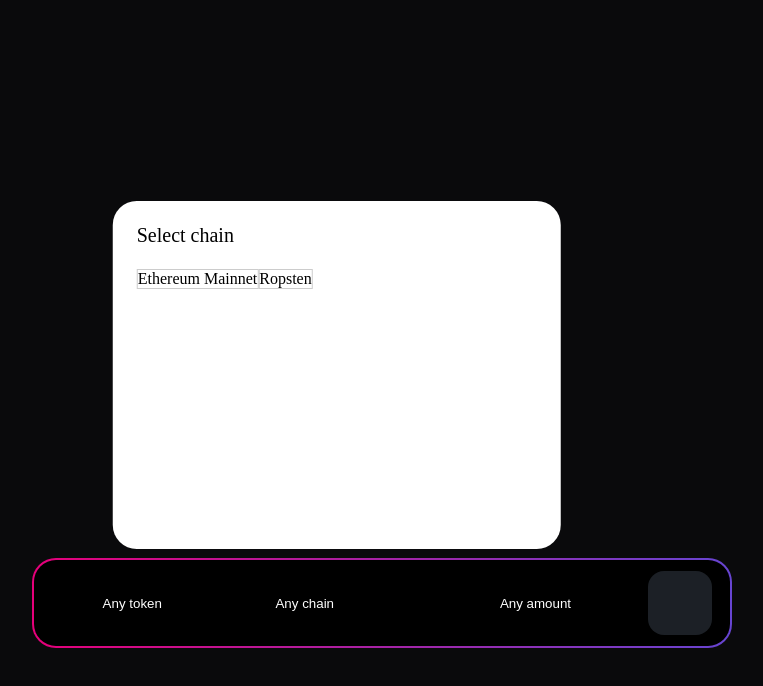
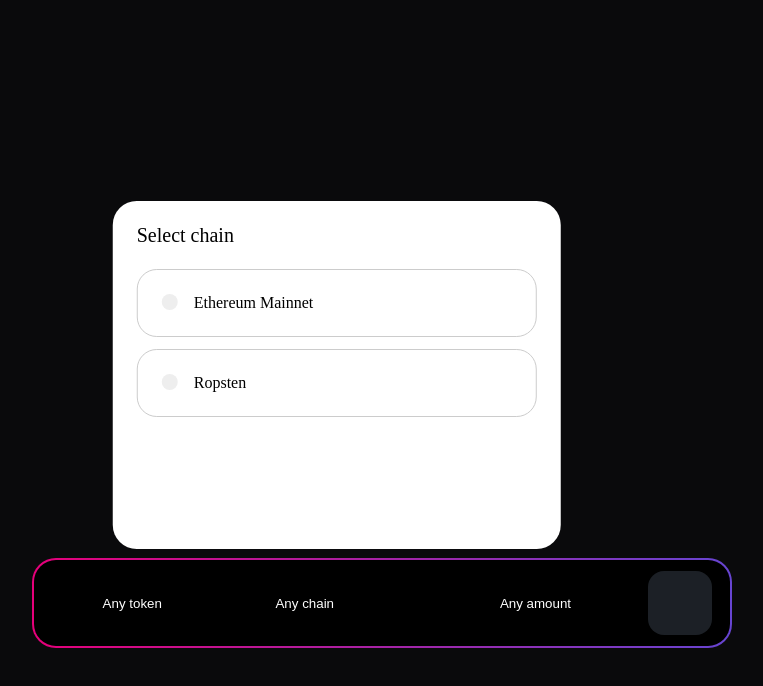
Before and after one commit to anandubajith/polkadex-fe-challenge, a React (Create React App) app: page / in a window 1280 px wide. Both pictures are taken after a click on the button "Any chain". Shown: the top 686 px of the page, without its empty margins (258-1021 px from the left). Built offline with nearby package versions, Linux system fonts and the light colour scheme.

Commit message:
stub amount selector

```diff
--- a/src/components/AmountRangeSelector.js
+++ b/src/components/AmountRangeSelector.js
@@ -1,5 +1,17 @@
+import styled from "styled-components";
+
+function Stepper() {
+    return <h4>TODO</h4>
+}
 export default function AmountRangeSelector({ value, onChange }) {
     return (
-        <h1> todo</h1>
+        <>
+            <div>
+                Max amount <Stepper/>
+            </div>
+            <div>
+                Min amount <Stepper/>
+            </div>
+        </>
     )
 }
--- a/src/components/ChainSelectList.js
+++ b/src/components/ChainSelectList.js
@@ -2,20 +2,34 @@
 
 const CHAINS = [
     'Ethereum Mainnet',
-    'Ropsten'
+    'Ropsten',
 ]
 
 const ChainSelectButton = styled.div`
+    box-sizing: border-box;
+    width: 100%;
+    border-radius: 20px;
+    margin-bottom: 12px;
+    cursor: pointer;
+    padding: 24px;
+    display: flex;
     ${({ active }) => `border: 1px solid  ${active ? '#000' : '#ccc'};`}
+`
+const Dot = styled.div`
+    width: 16px;
+    height: 16px;
+    border-radius: 100%;
+    margin-right: 16px;
+    ${({ active }) => `background-color: ${active ? '#E6007A' : '#eee'}`}
 `
 
 export default function ChainSelectList({ selectedChain, onChange }) {
     return (
-        <div style={{ display: 'flex' }}>
+        <div style={{ display: 'flex', flexDirection: 'column' }}>
             {
                 CHAINS.map(chain => (
                     <ChainSelectButton active={selectedChain == chain} onClick={() => onChange(chain)}>
-                        {chain}
+                        <Dot active={selectedChain === chain} /> {chain}
                     </ChainSelectButton>
                 ))
             }
--- a/src/index.css
+++ b/src/index.css
@@ -1,13 +1,19 @@
+@import-normalize;
+
+* {
+    box-sizing: border-box;
+}
+
 body {
-  margin: 0;
-  font-family: -apple-system, BlinkMacSystemFont, 'Segoe UI', 'Roboto', 'Oxygen',
-    'Ubuntu', 'Cantarell', 'Fira Sans', 'Droid Sans', 'Helvetica Neue',
-    sans-serif;
-  -webkit-font-smoothing: antialiased;
-  -moz-osx-font-smoothing: grayscale;
+    margin: 0;
+    font-family: CircularStd;
+    font-weight: 400;
+    background: #0a0a0c;
+    -webkit-font-smoothing: antialiased;
+    -moz-osx-font-smoothing: grayscale;
 }
 
 code {
-  font-family: source-code-pro, Menlo, Monaco, Consolas, 'Courier New',
+    font-family: source-code-pro, Menlo, Monaco, Consolas, 'Courier New',
     monospace;
 }
```
